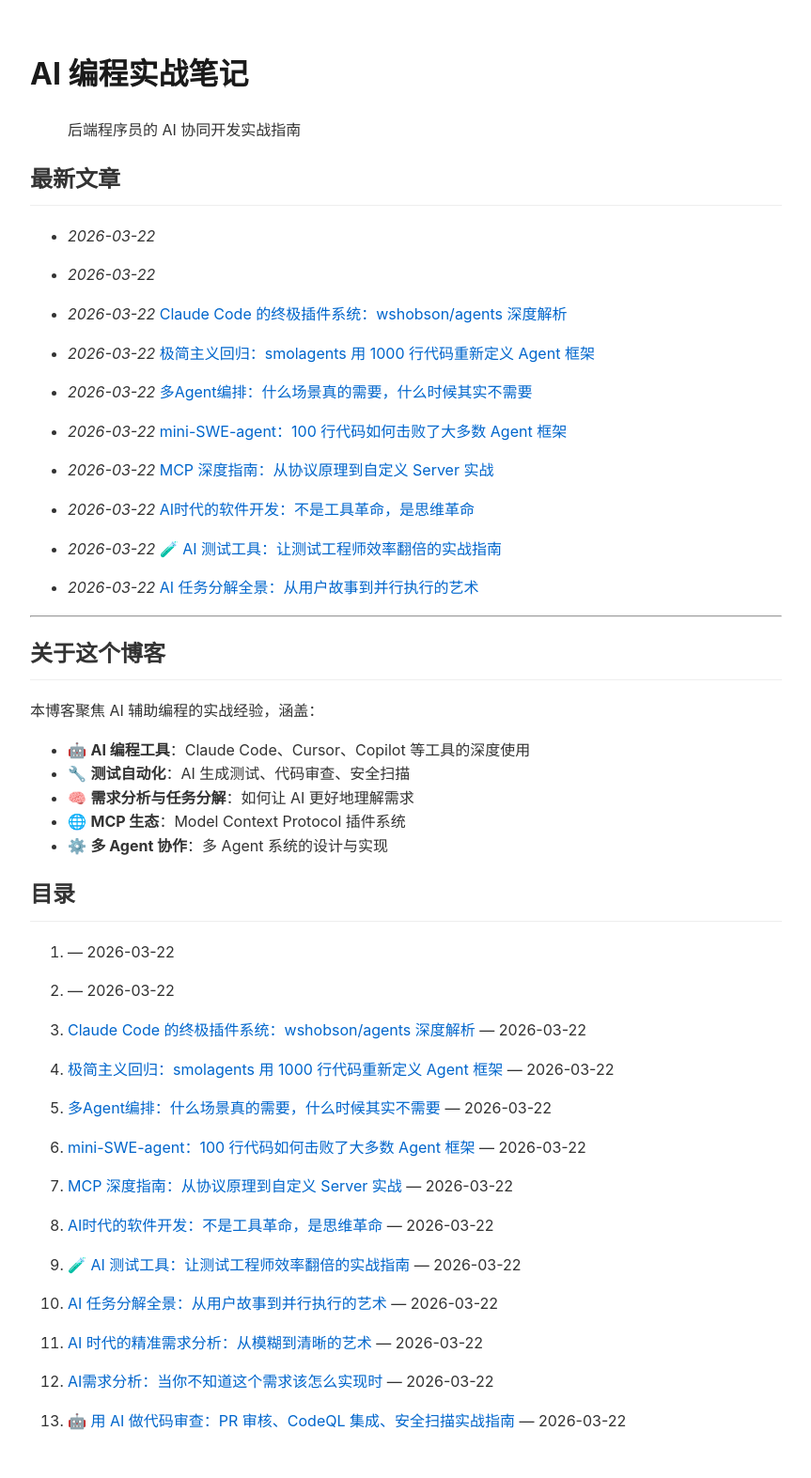
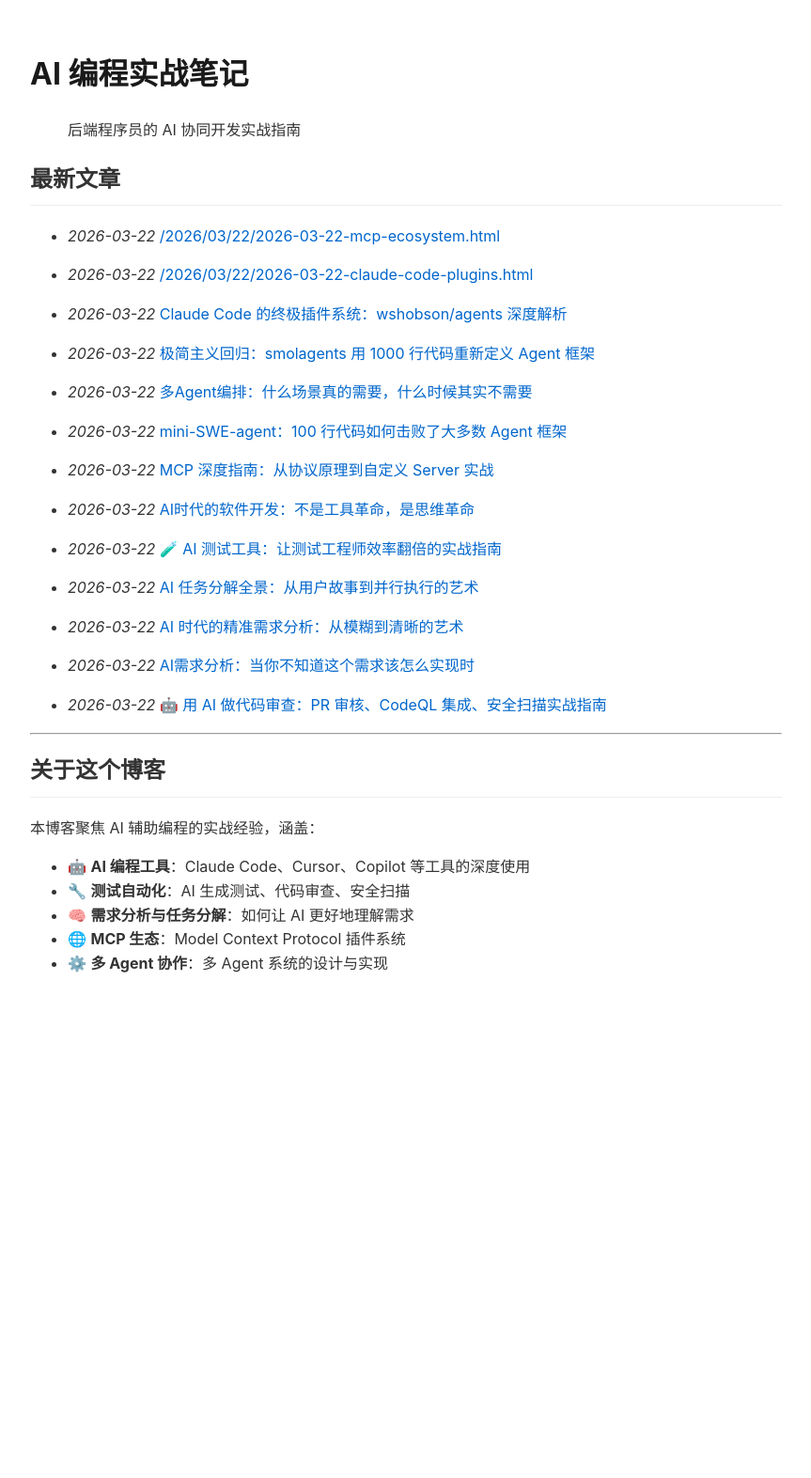
Before and after one commit to LuKaXiya/coding-agent-blog, a Jekyll site: the page built from docs/index.md, in a window 1280 px wide. Shown: the whole page at 94% size, without its empty margins (208-1071 px from the left). Built offline with Jekyll 4.4.1, drawn with Linux system fonts in a browser that asks for light colours; after the commit the page ends 1086 px from its top, so only the background shows below that.

Commit message:
fix: 简化 GitHub Pages 配置，使用默认 permalink，让 index 更稳定

```diff
--- a/docs/_config.yml
+++ b/docs/_config.yml
@@ -4,8 +4,6 @@ theme: minima
 
 markdown: kramdown
 highlighter: rouge
-
-permalink: /posts/:title/
 
 collections:
   posts:
--- a/docs/index.md
+++ b/docs/index.md
@@ -9,8 +9,8 @@ title: AI 编程实战笔记
 
 ## 最新文章
 
-{% for post in site.posts limit:10 %}
-- *{{ post.date | date: "%Y-%m-%d" }}* [{{ post.title }}]({{ post.url }})
+{% for post in site.posts %}
+- *{{ post.date | date: "%Y-%m-%d" }}* [{{ post.title | default: post.url }}]({{ post.url }})
 {% endfor %}
 
 ---
@@ -24,9 +24,3 @@ title: AI 编程实战笔记
 - 🧠 **需求分析与任务分解**：如何让 AI 更好地理解需求
 - 🌐 **MCP 生态**：Model Context Protocol 插件系统
 - ⚙️ **多 Agent 协作**：多 Agent 系统的设计与实现
-
-## 目录
-
-{% for post in site.posts %}
-1. [{{ post.title }}]({{ post.url }}) — {{ post.date | date: "%Y-%m-%d" }}
-{% endfor %}
```
